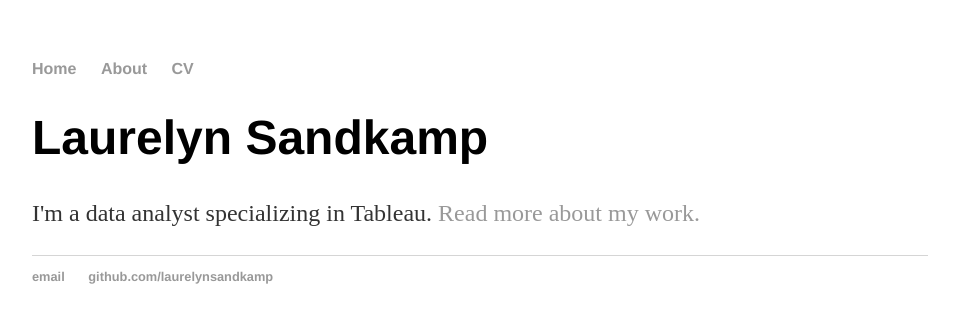
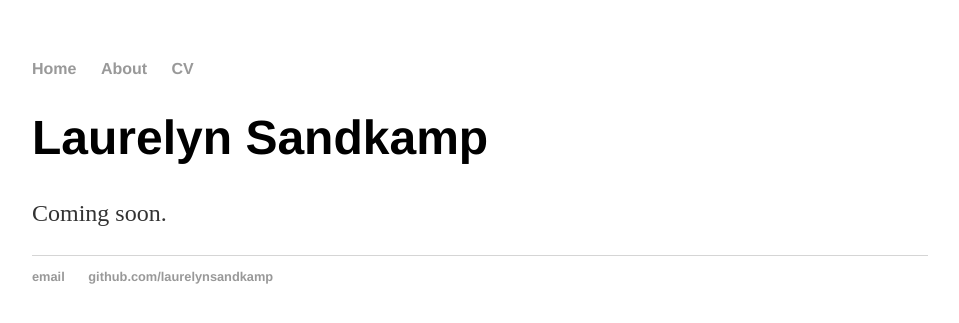
Before and after one commit to laurelynsandkamp/laurelynsandkamp.github.io, a Jekyll site: the page built from index.html, in a window 1280 px wide. Shown: the top 323 px of the page, without its empty margins (160-1119 px from the left). Built offline with Jekyll 4.4.1, drawn with Linux system fonts in a browser that asks for light colours.

Commit message:
Update index.html

```diff
--- a/index.html
+++ b/index.html
@@ -4,5 +4,5 @@ title: Laurelyn Sandkamp
 ---
 <div class="blurb">
 	<h1>Laurelyn Sandkamp</h1>
-	<p>I'm a data analyst specializing in Tableau. <a href="/about">Read more about my work.</a></p>
+	<p>Coming soon.</p>
 </div><!-- /.blurb -->
```
